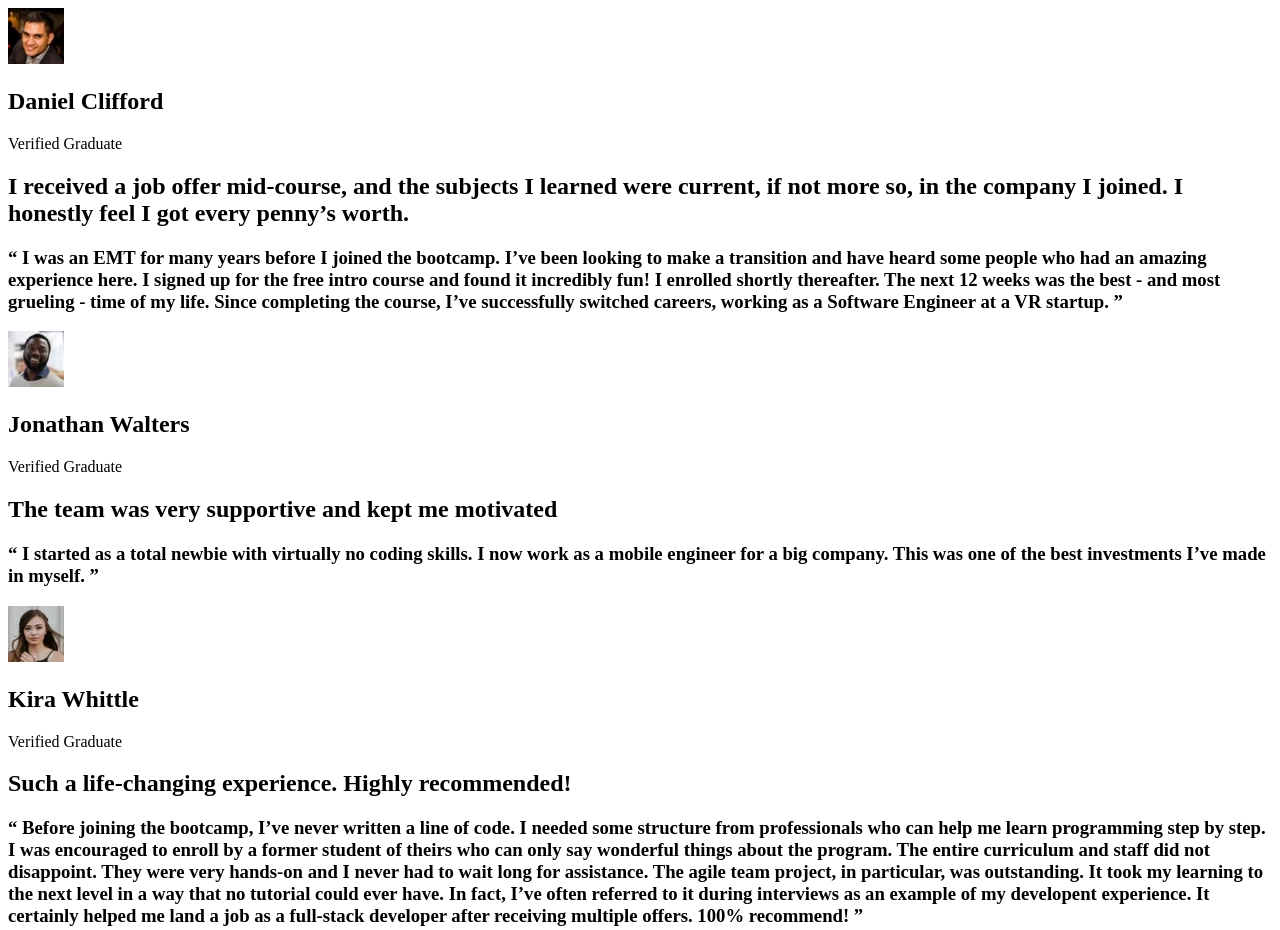
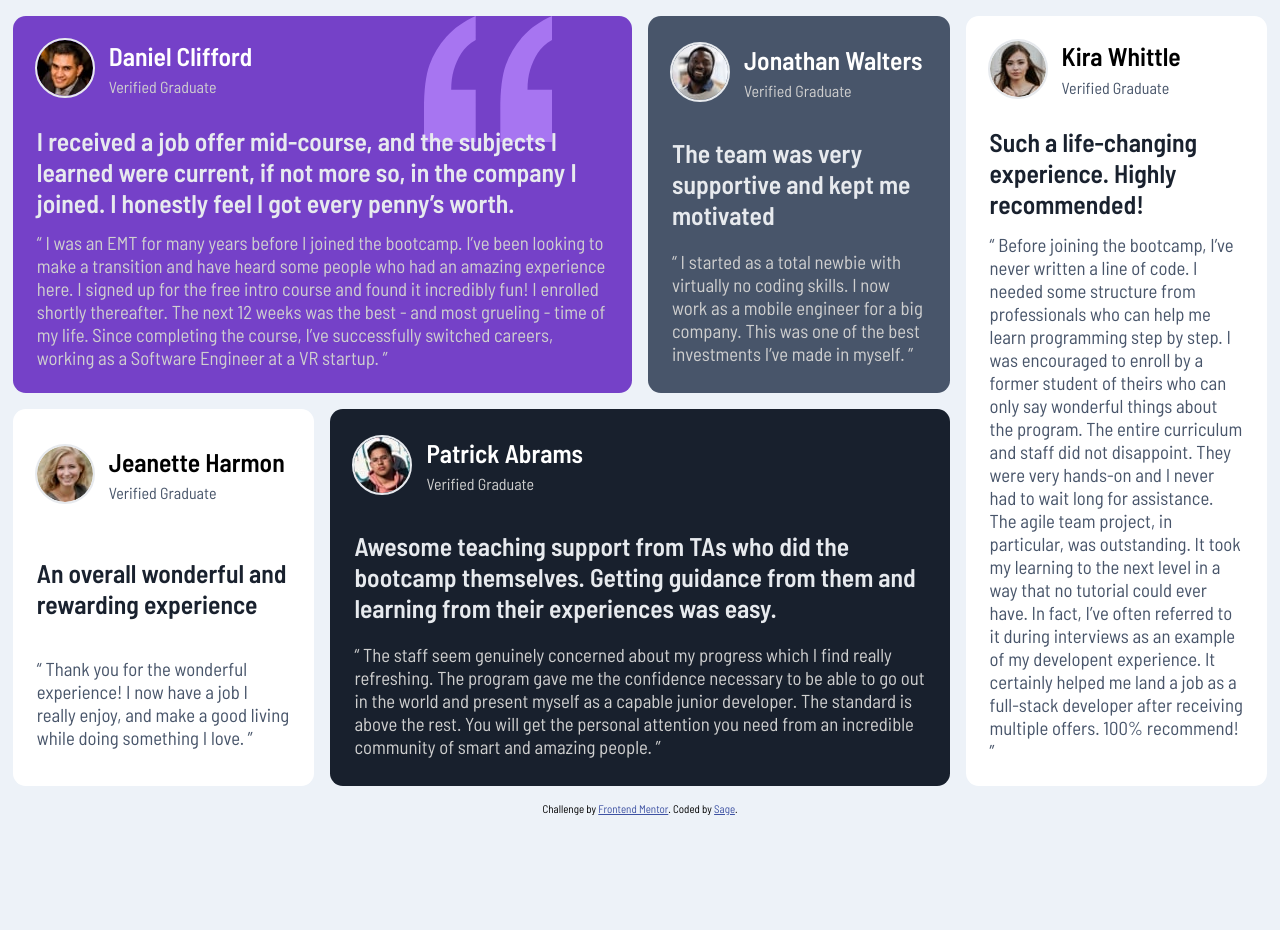
Before and after one commit to Not-Sage/Junior-Level-Front-End-Mentor-Challenges, a plain HTML site: page Testimonials grid section/index.html in a window 1280 px wide. Shown: the top 930 px of the page. After the commit the page ends 815 px from the top, so only its background shows below. Drawn offline with nearby package versions, Linux system fonts and the light colour scheme.

Commit message:
Testimonials grid section

```diff
--- a/Testimonials grid section/index.html
+++ b/Testimonials grid section/index.html
@@ -11,7 +11,7 @@
       sizes="32x32"
       href="./images/favicon-32x32.png"
     />
-    <link rel="stylesheet" href="dist/css/scss.this.css" />
+    <link rel="stylesheet" href="scss.this.css" />
     <link href="https://unpkg.com/aos@2.3.1/dist/aos.css" rel="stylesheet" />
 
     <title>Frontend Mentor | Sage</title>
--- /dev/null
+++ b/Testimonials grid section/scss.this.css
@@ -0,0 +1,138 @@
+@import url("https://fonts.googleapis.com/css2?family=Barlow+Semi+Condensed:ital,wght@0,100;0,200;0,300;0,400;0,500;0,600;0,700;0,800;0,900;1,100;1,200;1,300;1,400;1,500;1,600;1,700;1,800;1,900&display=swap");
+.grid {
+  display: grid;
+  grid-template-areas: "dave dave john kira" "jean pat pat kira";
+  grid-template-columns: 1fr 1fr 1fr 1fr;
+  grid-template-rows: 1fr 1fr;
+  gap: 1rem;
+}
+
+.dave {
+  grid-area: dave;
+  background: hsl(263, 55%, 52%);
+}
+
+.john {
+  grid-area: john;
+  background: hsl(217, 19%, 35%);
+}
+
+.kira {
+  grid-area: kira;
+  background: white;
+}
+
+.jean {
+  grid-area: jean;
+  background: white;
+}
+
+.pat {
+  grid-area: pat;
+  background: #18202d;
+}
+
+.grid {
+  max-width: 1400px;
+  width: 98%;
+  margin: 1rem auto;
+  gap: 1rem;
+}
+
+.char {
+  padding: 1.5rem;
+  border-radius: 0.8rem;
+  display: flex;
+  flex-direction: column;
+  justify-content: space-around;
+}
+
+.titleContainer {
+  display: flex;
+  align-items: center;
+  gap: 1rem;
+  margin-bottom: 1rem;
+}
+.titleContainer img {
+  border-radius: 50%;
+  outline: 2px solid hsl(214, 17%, 92%);
+  cursor: pointer;
+}
+.titleContainer .data {
+  display: flex;
+  flex-direction: column;
+  justify-content: center;
+  min-width: 9rem;
+  gap: 0.4rem;
+}
+.titleContainer h2 {
+  color: white;
+  font-weight: 600;
+  padding: 0;
+}
+.titleContainer p {
+  color: hsl(0, 0%, 81%);
+}
+
+h2 {
+  color: hsl(214, 17%, 92%);
+  padding: 0.8rem 0;
+  font-weight: 600;
+  font-size: 1.6rem;
+}
+
+h3 {
+  color: hsl(0, 0%, 81%);
+  font-weight: 400;
+}
+
+.black .titleContainer h2 {
+  color: black;
+}
+.black .titleContainer p {
+  color: hsl(217, 19%, 35%);
+}
+.black h2 {
+  color: hsl(219, 29%, 14%);
+}
+.black h3 {
+  color: hsl(217, 19%, 35%);
+}
+
+.dave {
+  background-image: url("/images/bg-pattern-quotation.svg");
+  background-repeat: no-repeat;
+  background-position: top 0rem right 5rem;
+  background-size: 8rem;
+}
+
+@media screen and (max-width: 768px) {
+  .grid {
+    grid-template-areas: "dave" "john" "jean" "pat" "kira";
+    grid-template-columns: 1fr;
+    grid-template-rows: repeat(5, auto);
+    margin: 0;
+    margin: 0.5rem auto;
+    gap: 2rem;
+  }
+  .grid h2 {
+    font-size: 1.2rem;
+  }
+  .grid h3 {
+    font-size: 0.9rem;
+    line-height: 1.2rem;
+  }
+  .dave {
+    background-image: url("");
+  }
+}
+* {
+  margin: 0;
+  padding: 0;
+  box-sizing: border-box;
+}
+
+body {
+  background-color: #edf2f8;
+  font-family: "Barlow Semi Condensed", sans-serif;
+}/*# sourceMappingURL=scss.this.css.map */
```
